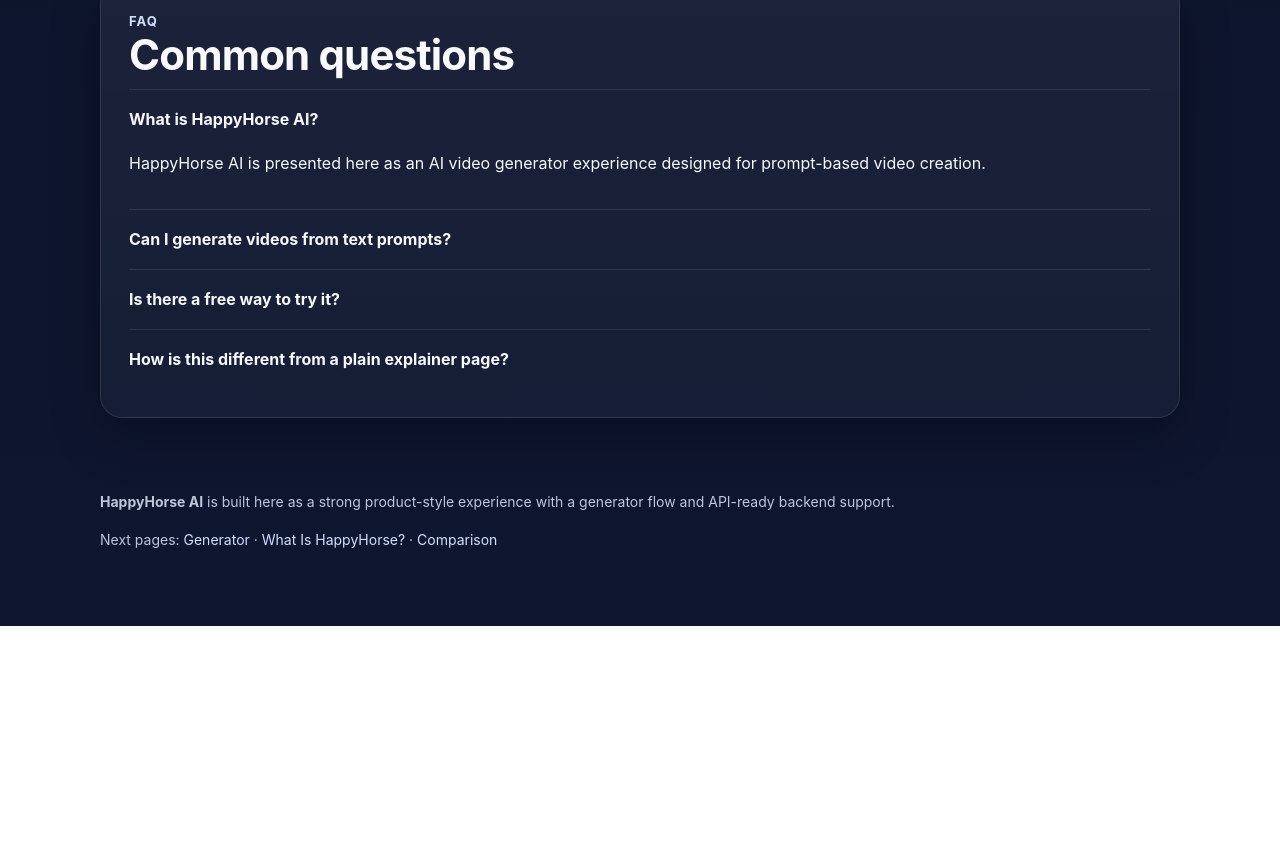
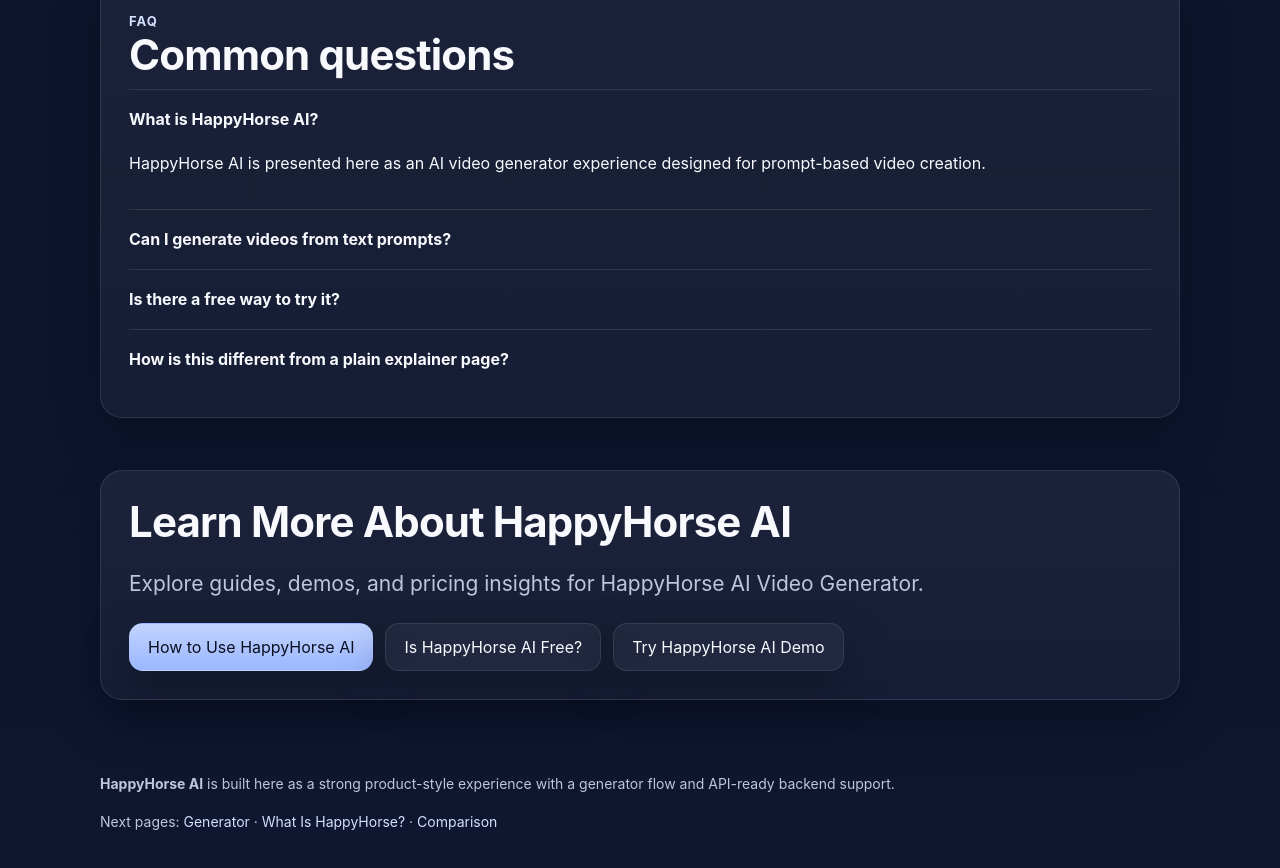
Before and after one commit to bukun678/happyhorseai, a plain HTML site: page index.html in a window 1280 px wide. Shown: the part 3506-4374 px from the top of the page. Before the commit the page ends 4132 px from the top, so only its background shows below. Drawn offline with Linux system fonts and the light colour scheme.

Commit message:
Update index.html

```diff
--- a/index.html
+++ b/index.html
@@ -116,6 +116,26 @@ pre{white-space:pre-wrap;word-break:break-word;background:rgba(255,255,255,.03);
 <details><summary>How is this different from a plain explainer page?</summary><p>This version is written and structured like a product page, with a generation flow, pricing section, comparison section, and conversion path.</p></details>
 </div></section>
 
+<section class="section">
+  <div class="panel">
+  <h2>Learn More About HappyHorse AI</h2>
+  <p class="sub">Explore guides, demos, and pricing insights for HappyHorse AI Video Generator.</p>
+
+  <div class="cta-row">
+    <a class="btn btn-primary" href="/how-to-use-happyhorse-ai.html">
+      How to Use HappyHorse AI
+    </a>
+
+    <a class="btn btn-secondary" href="/happyhorse-ai-free.html">
+      Is HappyHorse AI Free?
+    </a>
+
+    <a class="btn btn-secondary" href="/happyhorse-ai-demo.html">
+      Try HappyHorse AI Demo
+    </a>
+  </div>
+</section>
+
 <footer class="footer wrap"><p><strong>HappyHorse AI</strong> is built here as a strong product-style experience with a generator flow and API-ready backend support.</p>
 <p class="small">Next pages: <a href="https://happyhorseai.to/generate.html">Generator</a> · <a href="https://happyhorseai.to/what-is-happyhorse.html">What Is HappyHorse?</a> · <a href="https://happyhorseai.to/happyhorse-vs-seedance-2.html">Comparison</a></p></footer>
 </main></body></html>
```
